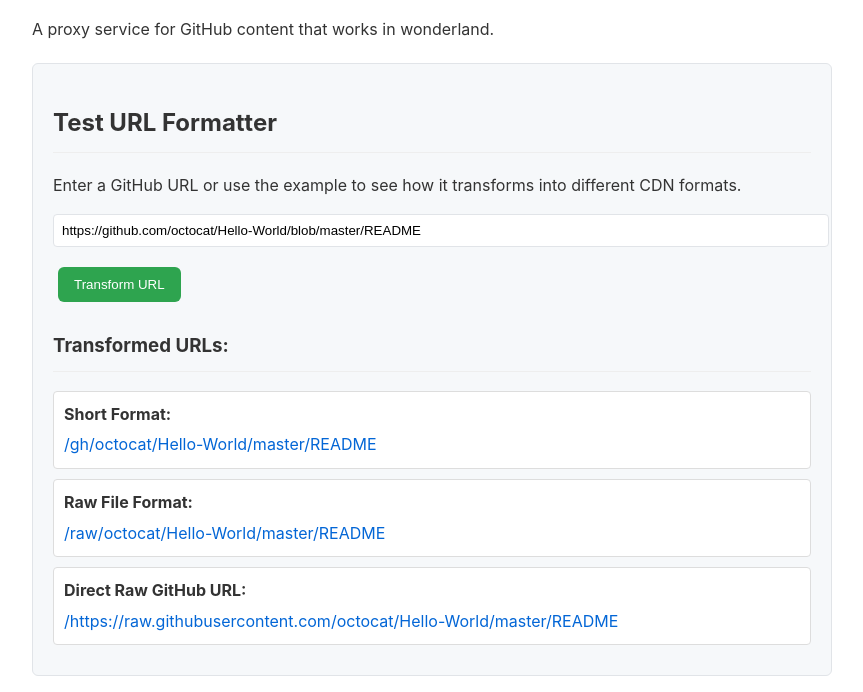
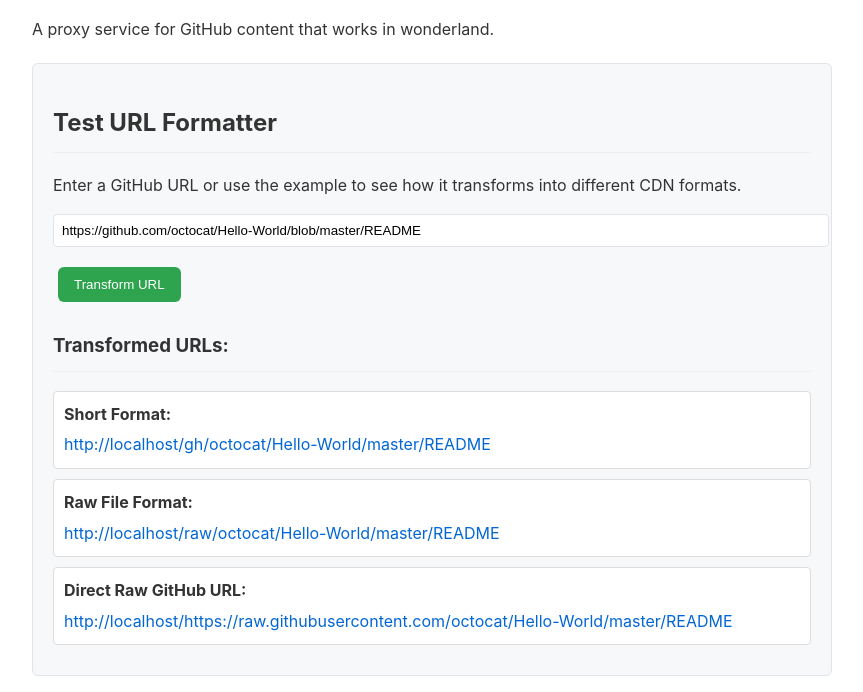
Before and after one commit to rayson-chan/github-cdn-pages, a website: page public/index.html in a window 1280 px wide. Shown: the part 108-800 px from the top of the page, without its empty margins (208-1071 px from the left). Drawn offline with Linux system fonts and the light colour scheme.

```diff
--- a/public/index.html
+++ b/public/index.html
@@ -143,6 +143,9 @@
     </p>
 
     <script>
+        // Get the current domain dynamically from the browser
+        const currentDomain = window.location.origin;
+
         function transformUrl() {
             const githubUrl = document.getElementById('githubUrlInput').value.trim();
             if (!githubUrl) return;
@@ -165,20 +168,25 @@
                     throw new Error('URL must be a GitHub repository file URL');
                 }
 
-                // Generate different formats
-                const shortFormat = `/gh/${username}/${repo}/${branch}/${filePath}`;
-                const rawFormat = `/raw/${username}/${repo}/${branch}/${filePath}`;
-                const directRawFormat = `/https://raw.githubusercontent.com/${username}/${repo}/${branch}/${filePath}`;
+                // Generate different formats with relative paths
+                const shortFormatPath = `/gh/${username}/${repo}/${branch}/${filePath}`;
+                const rawFormatPath = `/raw/${username}/${repo}/${branch}/${filePath}`;
+                const directRawFormatPath = `/https://raw.githubusercontent.com/${username}/${repo}/${branch}/${filePath}`;
 
-                // Display results
-                document.getElementById('shortFormat').textContent = shortFormat;
-                document.getElementById('shortFormat').href = shortFormat;
+                // Generate full URLs with domain
+                const shortFormatFull = `${currentDomain}${shortFormatPath}`;
+                const rawFormatFull = `${currentDomain}${rawFormatPath}`;
+                const directRawFormatFull = `${currentDomain}${directRawFormatPath}`;
 
-                document.getElementById('rawFormat').textContent = rawFormat;
-                document.getElementById('rawFormat').href = rawFormat;
+                // Display results with full URLs
+                document.getElementById('shortFormat').textContent = shortFormatFull;
+                document.getElementById('shortFormat').href = shortFormatPath;
 
-                document.getElementById('directRawFormat').textContent = directRawFormat;
-                document.getElementById('directRawFormat').href = directRawFormat;
+                document.getElementById('rawFormat').textContent = rawFormatFull;
+                document.getElementById('rawFormat').href = rawFormatPath;
+
+                document.getElementById('directRawFormat').textContent = directRawFormatFull;
+                document.getElementById('directRawFormat').href = directRawFormatPath;
 
                 document.getElementById('results').style.display = 'block';
 
```
